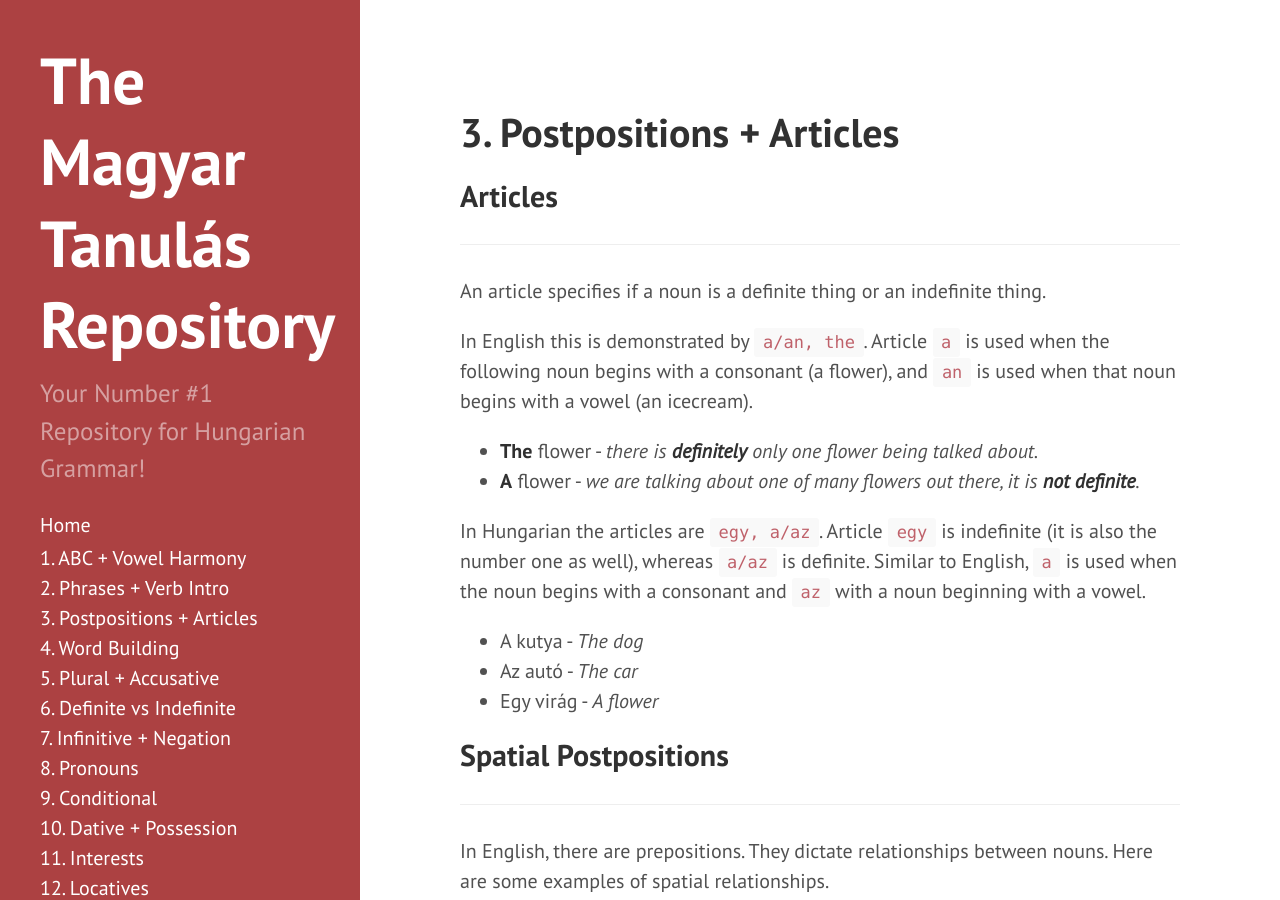
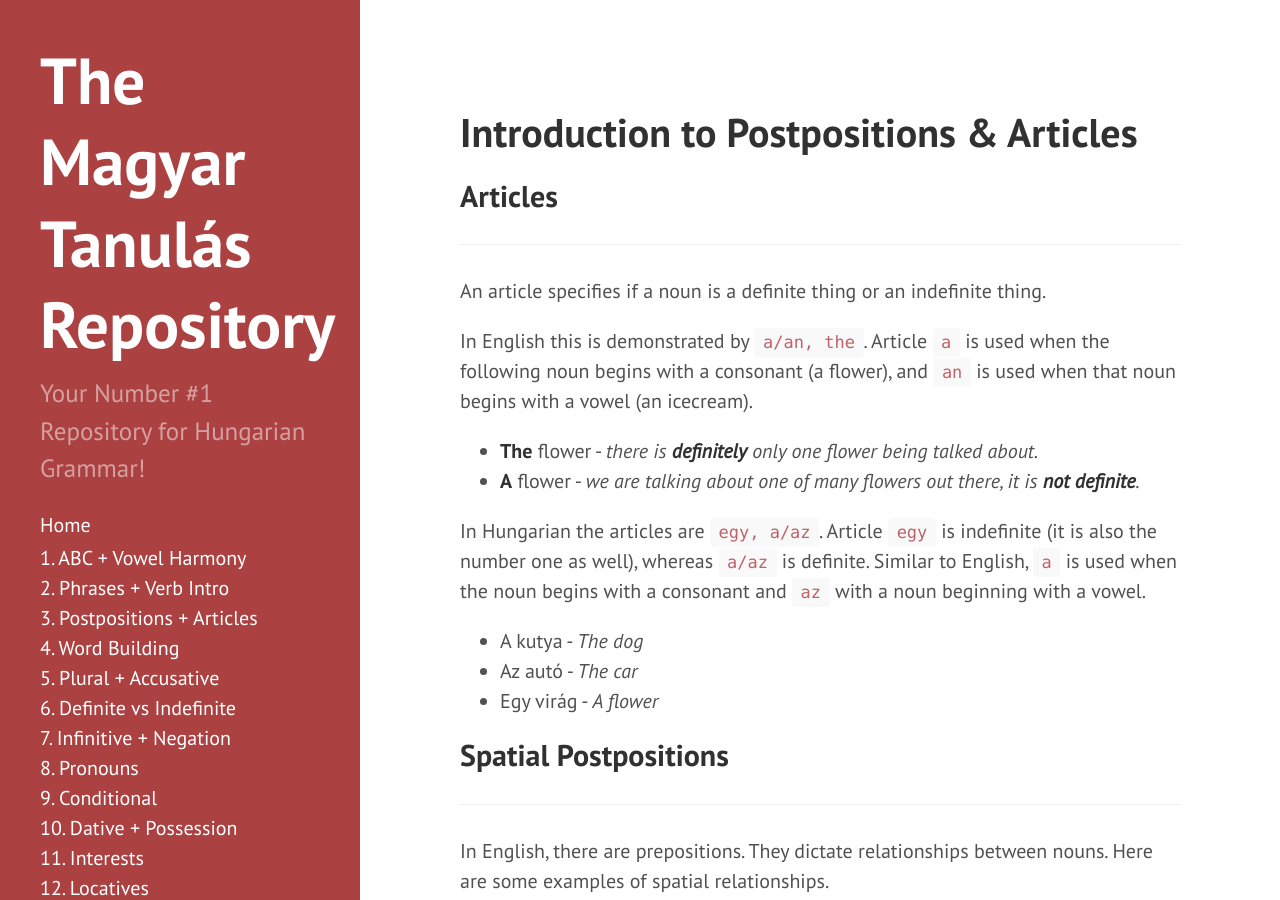
Before and after one commit to Magyartanulas/magyartanulas.github.io, a Jekyll site: the page built from postpositions_articles.md, in a window 1280 px wide and 900 px high. Built offline with Jekyll 4.4.1, drawn with Linux system fonts in a browser that asks for light colours; Markdown is read by kramdown in place of the engine named in the settings.

Commit message:
Update and rename Section3.md to postpositions_articles.md

```diff
--- a/Section3.md
+++ b/postpositions_articles.md
@@ -1,7 +1,6 @@
 ---
 layout: page
-title: 3. Postpositions + Articles
-order: 3
+title: Introduction to Postpositions & Articles
 ---
 
 ## Articles
```
